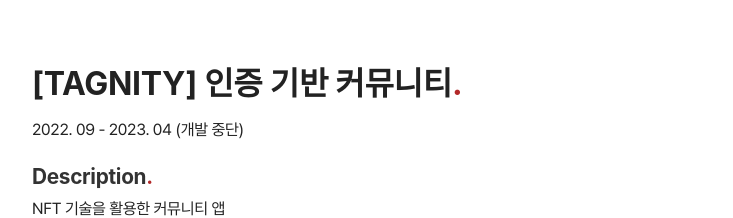
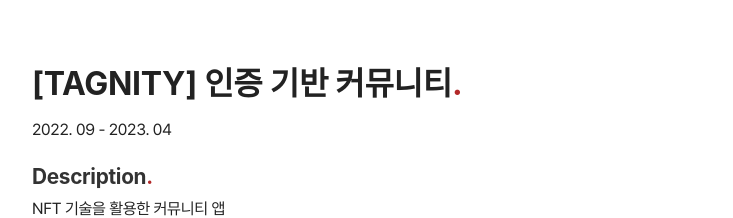
Before and after one commit to awesomelon/resume, a website built with Parcel: page src/index.html in a window 1280 px wide. Shown: the part 3229-3447 px from the top of the page, without its empty margins (416-1149 px from the left). Built offline with nearby package versions, Linux system fonts and the light colour scheme; a web font is replaced by a local one.

Commit message:
문서 업데이트

```diff
--- a/src/index.html
+++ b/src/index.html
@@ -196,7 +196,7 @@
               <h4>[TAGNITY] 인증 기반 커뮤니티<span class="period-mark">.</span></h4>
               <span class="time">
                 <time datetime="2022-09">2022. 09</time> -
-                <time datetime="2023-04">2023. 04 (개발 중단)</time>
+                <time datetime="2023-04">2023. 04</time>
               </span>
               <h5>Description<span class="period-mark">.</span></h5>
               <p>
```
